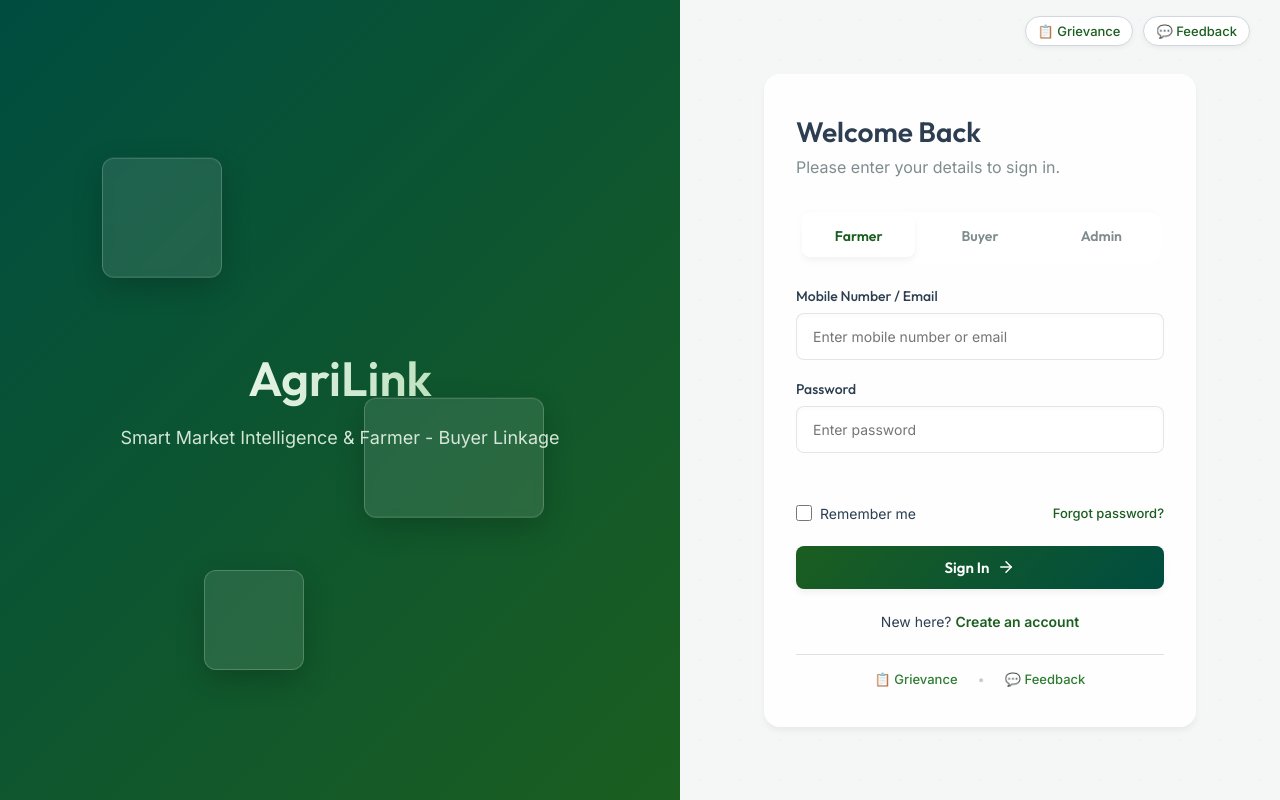
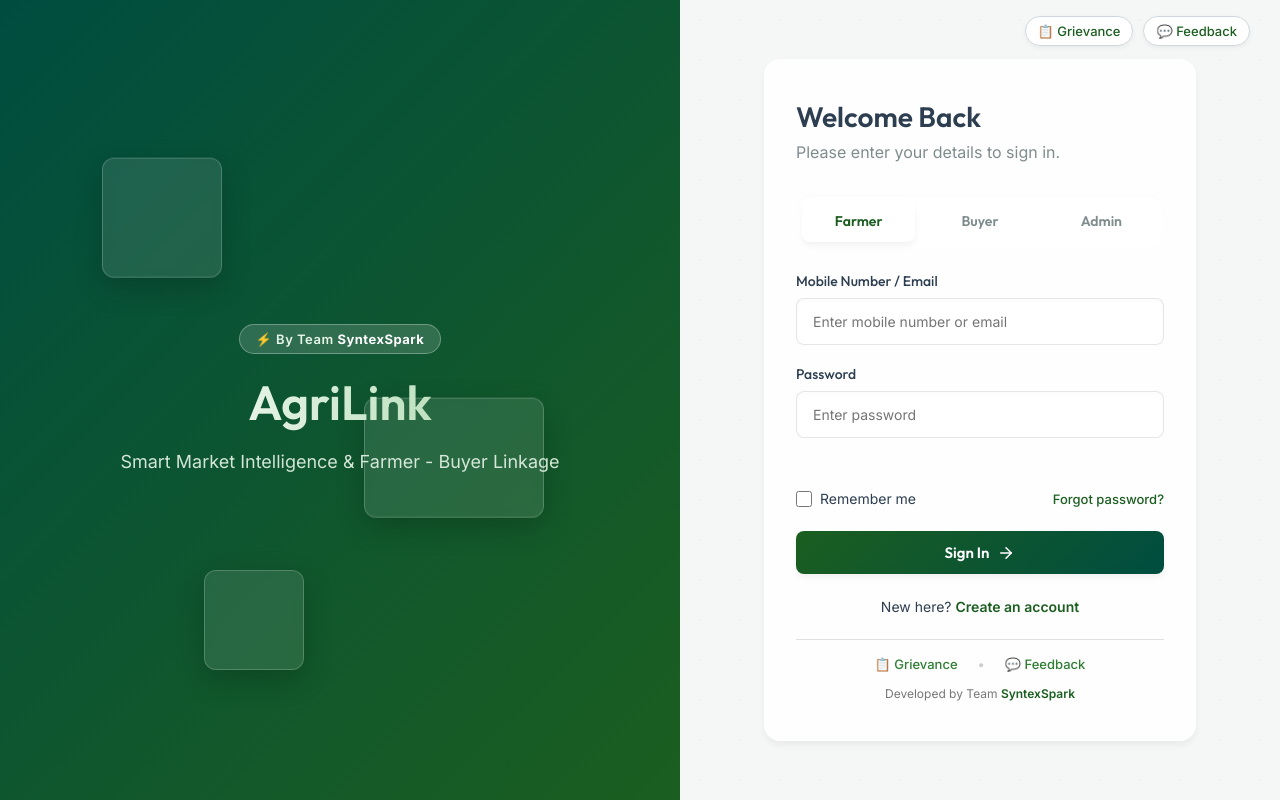
Before and after one commit to Soumajit1/AgriLink-SIH-SyntexSpark, a website: page frontend/index.html in a window 1280 px wide. Drawn offline with Linux system fonts and the light colour scheme.

Commit message:
Add Team SyntexSpark badge and footer attribution on homepage

```diff
--- a/frontend/index.html
+++ b/frontend/index.html
@@ -182,6 +182,9 @@
         <div class="node node-3"></div>
       </div>
       <div class="visual-content fade-in">
+        <div style="display: inline-flex; align-items: center; gap: 6px; background: rgba(255,255,255,0.15); border: 1px solid rgba(255,255,255,0.3); backdrop-filter: blur(8px); padding: 6px 16px; border-radius: 20px; font-size: 13px; font-weight: 600; letter-spacing: 0.5px; margin-bottom: 18px; color: #e8f5e9;">
+          <span>⚡ By Team <strong style="color: #ffffff;">SyntexSpark</strong></span>
+        </div>
         <h1>AgriLink</h1>
         <p>Smart Market Intelligence & Farmer - Buyer Linkage</p>
       </div>
@@ -252,6 +255,10 @@
               💬 Feedback
             </a>
           </div>
+
+          <div style="margin-top: 14px; text-align: center; font-size: 12px; color: #777;">
+            Developed by Team <strong style="color: #1b5e20; font-weight: 600;">SyntexSpark</strong>
+          </div>
         </div>
 
       </div>
```
Also changed, not shown: index.html (+7 -0 lines).
